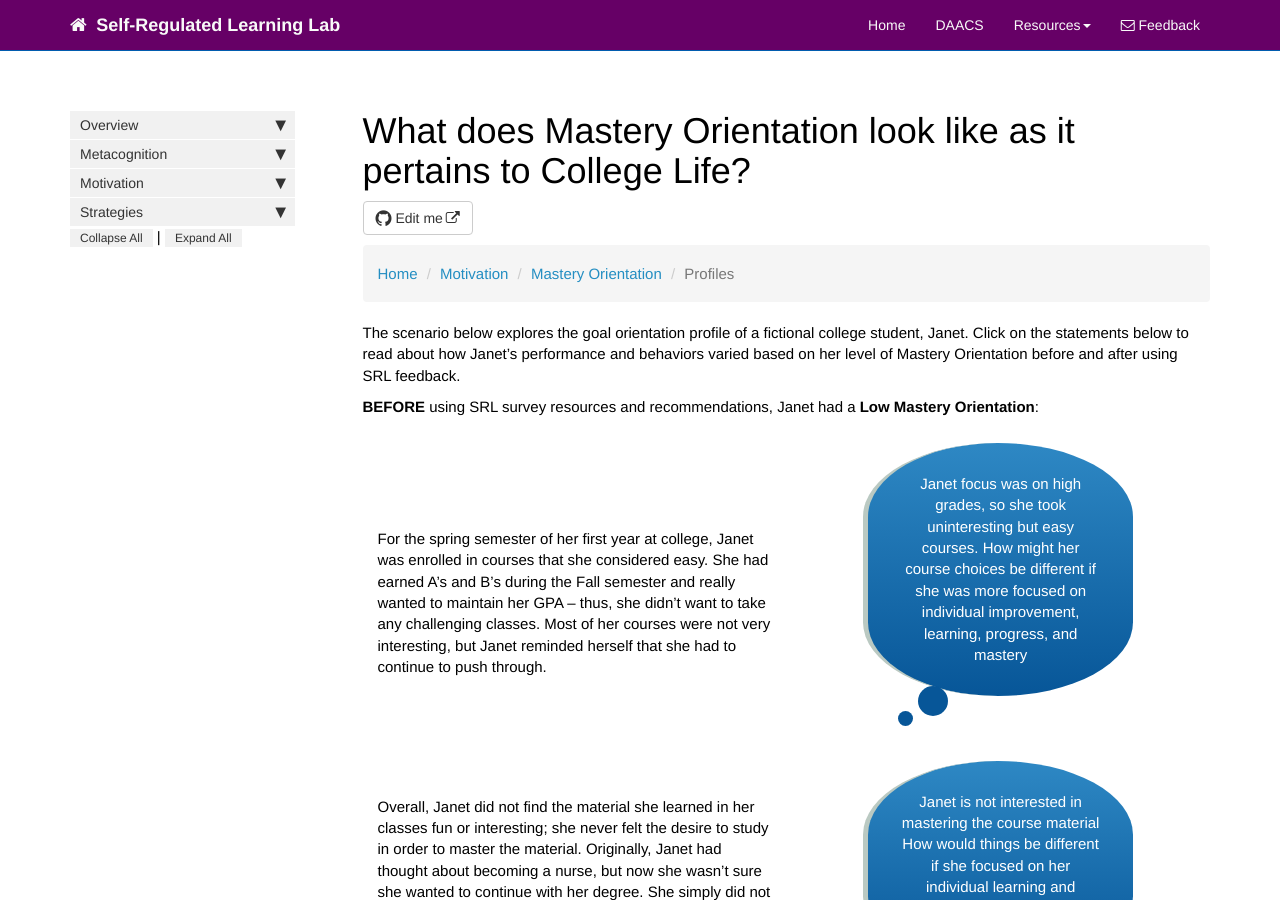
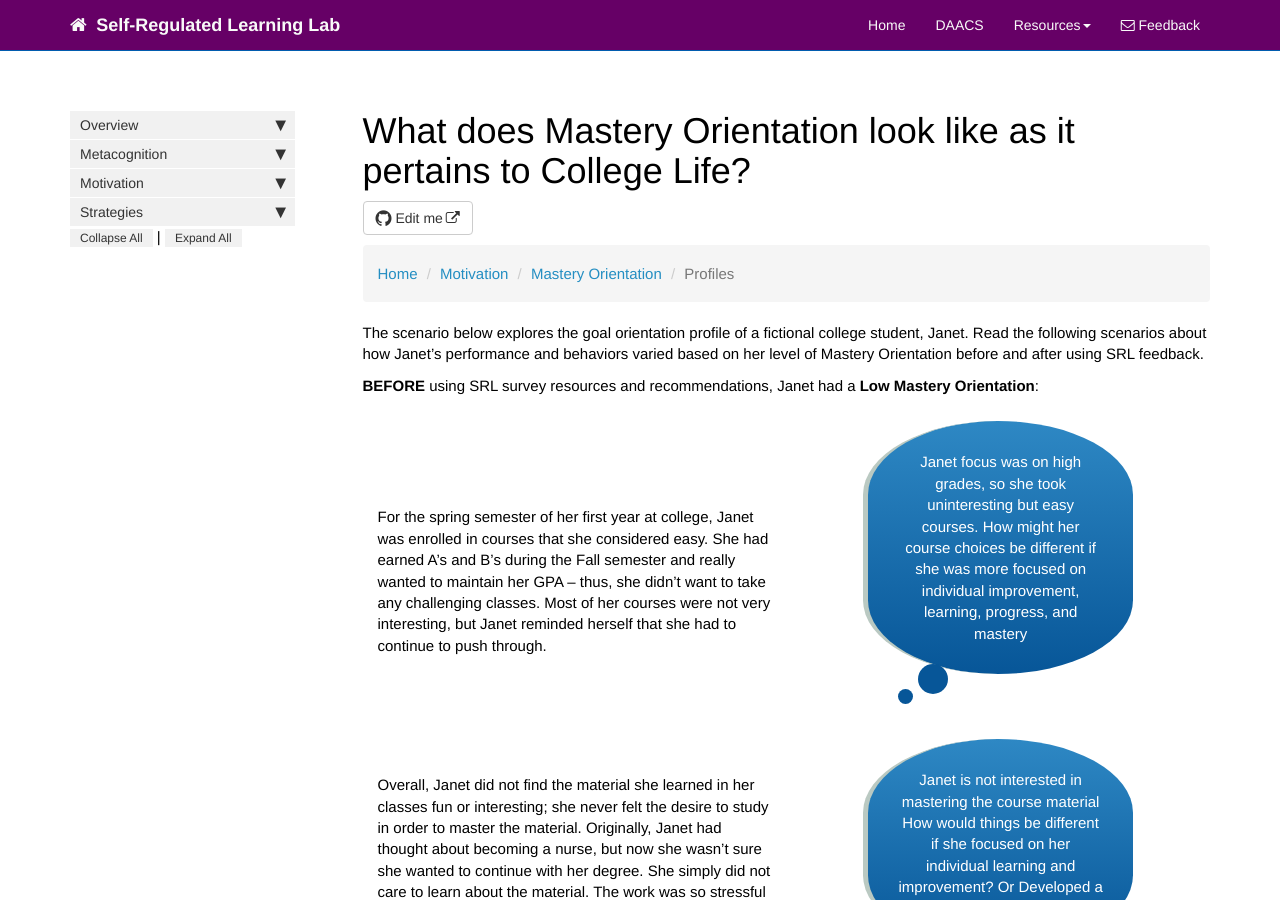
Before and after one commit to dfranklin02/SRL, a Jekyll site: the page built from docs/pages/motivation/mastery_orientation_profile.md, in a window 1280 px wide and 900 px high. Built offline with Jekyll 4.4.1, drawn with Linux system fonts in a browser that asks for light colours; nearby versions of some CDN libraries; comment, search, counter and statistics services are not loaded.

Commit message:
Update mastery_orientation_profile.md

```diff
--- a/docs/pages/motivation/mastery_orientation_profile.md
+++ b/docs/pages/motivation/mastery_orientation_profile.md
@@ -19,7 +19,7 @@ toc: false
 
 
 
-The scenario below explores the goal orientation profile of a fictional college student, Janet. Click on the statements below to read about how Janet’s performance and behaviors varied based on her level of Mastery Orientation before and after using SRL feedback.
+The scenario below explores the goal orientation profile of a fictional college student, Janet. Read the following scenarios about how Janet’s performance and behaviors varied based on her level of Mastery Orientation before and after using SRL feedback.
 
 **BEFORE** using SRL survey resources and recommendations, Janet had a **Low Mastery Orientation**:
 
```
